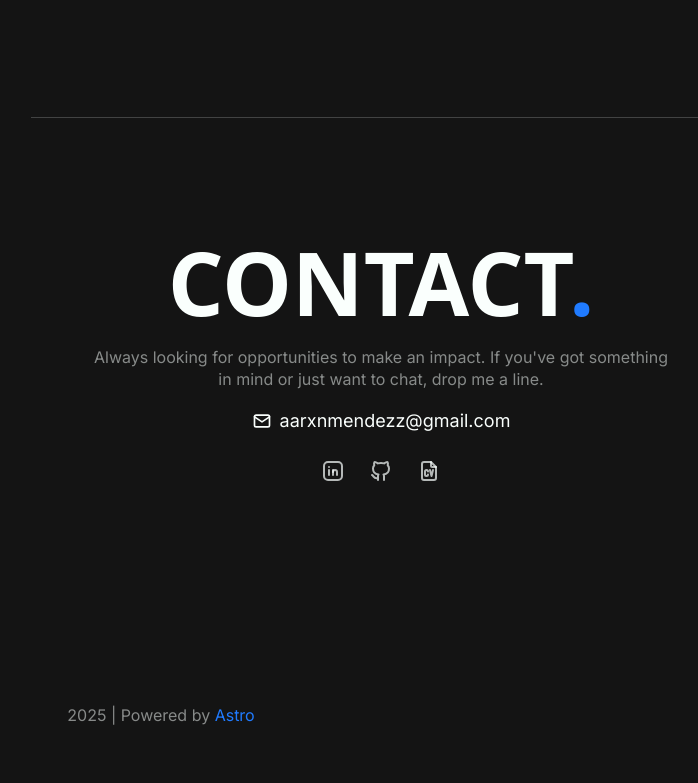
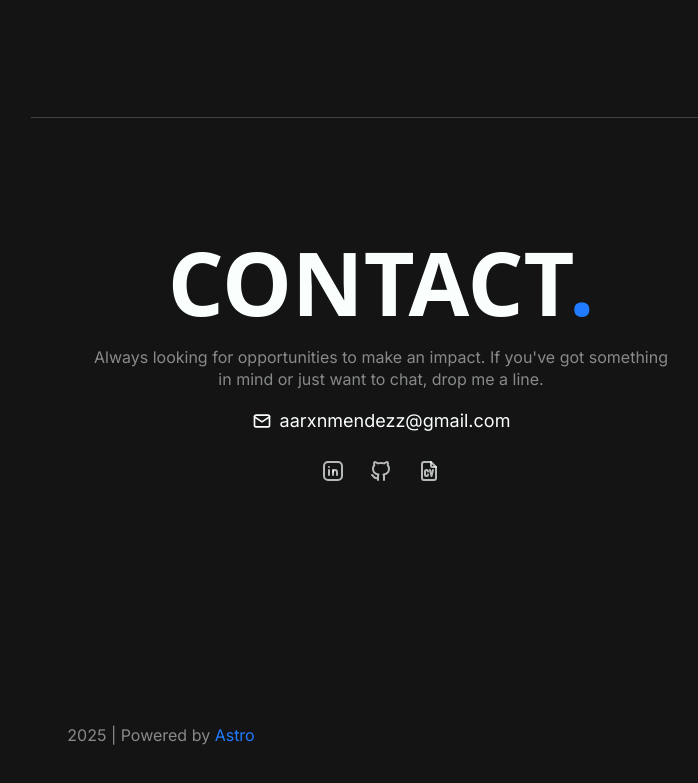
Before and after one commit to aarxnmendez/portfolio, an Astro site: page / in a window 1280 px wide. Shown: the part 4150-4933 px from the top of the page, without its empty margins (479-1177 px from the left). Built offline with nearby package versions, Linux system fonts and the light colour scheme; Astro itself is replaced by a stand-in of ours; a web font is replaced by a local one.

Commit message:
style: adjust padding for footer and layout components for better responsiveness

```diff
--- a/src/components/layout/Footer.astro
+++ b/src/components/layout/Footer.astro
@@ -11,7 +11,7 @@ const t =
     : (await import("@/data/es/layout")).layoutContent;
 ---
 
-<footer class="flex justify-center items-center pb-20">
+<footer class="flex justify-center items-center pb-20 lg:pb-10">
   <small class="text-[1rem]">
     <span class="opacity-50">2025 | {t.footerPoweredBy}</span>
     <a
--- a/src/layouts/Layout.astro
+++ b/src/layouts/Layout.astro
@@ -27,7 +27,7 @@ const siteUrl: string = "http://localhost:4321";
       class="flex flex-1 flex-nowrap justify-center items-start px-5 md:px-10"
     >
       <div
-        class="flex flex-col lg:flex-row flex-nowrap gap-12.5 xl:gap-25 w-full max-w-[750px] lg:max-w-[1140px] min-h-full pt-15 md:pt-20 lg:pt-25"
+        class="flex flex-col lg:flex-row flex-nowrap gap-12.5 xl:gap-25 w-full max-w-[750px] lg:max-w-[1140px] min-h-full pt-15 md:pt-20 lg:pt-25 lg:pb-5"
       >
         <ProfileCard lang={lang} />
 
```
